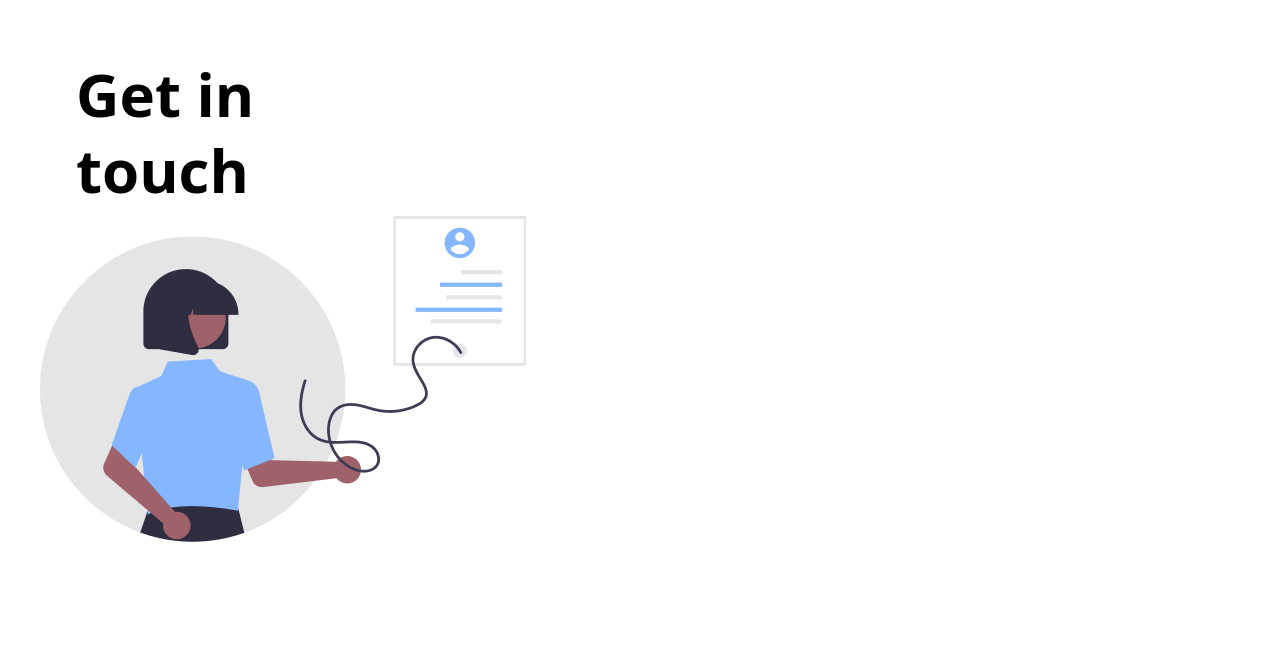
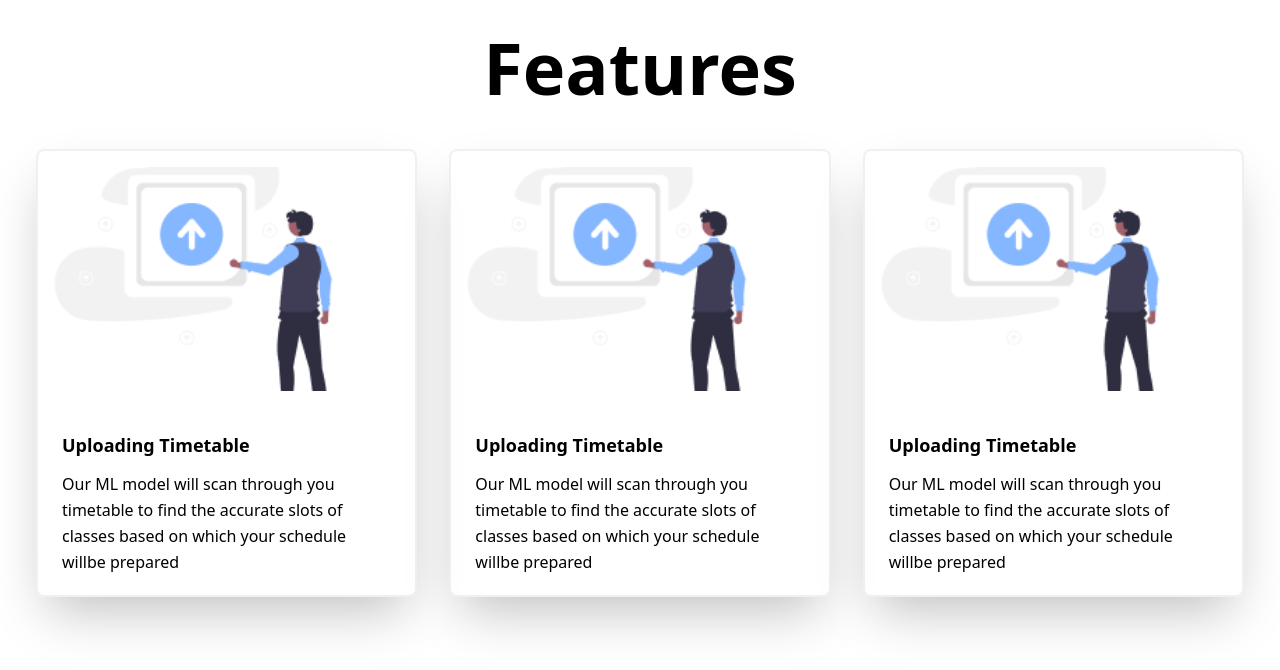
Before and after one commit to STCVIT/free-slot, a React (Create React App) app in the folder client/: page /landingPage3 in a window 1280 px wide. Shown: the top 670 px of the page. Built offline with nearby package versions, Linux system fonts and the light colour scheme; no server answers.

Commit message:
Landing Page 3

```diff
--- a/client/src/App.js
+++ b/client/src/App.js
@@ -6,7 +6,7 @@ import ProtectedRoute from "./components/ProtectedRoute";
 import Signup from "./components/Signup/SignUp";
 import Timetable from "./components/Signup/Timetable";
 import Login from "./components/Login/Login";
-import Home from "./pages/Home";
+//import Home from "./pages/Home";
 import Landing from "./components/Landing";
 // import Schedule from "./components/Schedule";
 import Schedule from "./components/Schedule/Schedule";
@@ -14,6 +14,7 @@ import AddEvent from "./components/AddEvent";
 import Profile from "./components/Profile";
 import LandingPage2 from "./components/LandingPages/LandingPage2";
 import LandingPage3 from "./components/LandingPages/LandingPage3";
+import LandingPage4 from "./components/LandingPages/LandingPage4";
 import Responses from "./components/Responses/Responses";
 import "./App.css";
 import HomePageBuild from "./components/HomePageBuild";
@@ -37,6 +38,7 @@ export default function App() {
           <Route path="/login" element={<Login />} />{" "}
           <Route path="/landingPage2" element={<LandingPage2 />} />{" "}
           <Route path="/landingPage3" element={<LandingPage3 />} />{" "}
+          <Route path="/landingPage4" element={<LandingPage4 />} />{" "}
           <Route path="/responses" element={<Responses />} />{" "}
           <Route path="/contactUs" element={<ContactUs />} />{" "}
           <Route path="/addEvent" element={<AddEvent />} />{" "}
--- a/client/src/components/LandingPages/LandingPage3.jsx
+++ b/client/src/components/LandingPages/LandingPage3.jsx
@@ -3,23 +3,54 @@ import React from "react";
 const LandingPage3 = () => {
   document.title = "LandingPage3"
     return (
-        <div class="flex flex-col xl:flex-row  w-full bg-white rounded-lg overflow-hidden cursor-pointer">
-            <div class="grid grid-cols-2 gap-4 w-full mt-12 m-6">
-                <div>
-                    <div class="ml-9">
-                        <h1 class="m-1 md:m-4 text-black font-bold text-4xl md:text-6xl">
-                            Get in
-                        </h1>
-                        <h1 class="m-1 md:m-4 text-black font-bold text-4xl md:text-6xl">
-                            touch
-                        </h1>
-                    </div>
-                    <img class="m-4 object-cover" src={require('../../assets/PersonalInformation.png')} alt="Flower and sky"/>
+      <div className="grid grid-rows-6 md:h-screen">
+        <h1 className="flex justify-center items-center text-center p-6 font-bold text-4xl md:text-7xl">Features</h1>
+
+        <div class="text-gray-600 body-font">
+          <div class="container px-9 py-4 mx-auto">
+            <div class="flex flex-wrap -m-4">
+
+              <div class="p-4 md:w-1/3">
+                <div class="border-2 border-gray-200 border-opacity-60 shadow-2xl rounded-lg overflow-hidden">
+                  <img class="lg:h-64 md:h-48 w-full p-4 object-cover object-center" src={require('../../assets/GoingUp.png')} alt="GoingUp"/>
+                  <div class="p-6 pb-2">
+                    <h1 class="title-font text-lg text-black font-bold mb-3">Uploading Timetable</h1>
+                    <p class="leading-relaxed mb-3 font-normal text-black">Our ML model will scan through you timetable to find the accurate slots of classes based on which your schedule willbe prepared</p>
+                  </div>
                 </div>
-                <div class="flex flex-col">
+              </div>
+
+              <div class="p-4 md:w-1/3">
+                <div class="border-2 border-gray-200 border-opacity-60 shadow-2xl rounded-lg overflow-hidden">
+                  <img class="lg:h-64 md:h-48 w-full p-4 object-cover object-center" src={require('../../assets/GoingUp.png')} alt="GoingUp"/>
+                  <div class="p-6 pb-2">
+                    <h1 class="title-font text-lg text-black font-bold mb-3">Uploading Timetable</h1>
+                    <p class="leading-relaxed mb-3 font-normal text-black">Our ML model will scan through you timetable to find the accurate slots of classes based on which your schedule willbe prepared</p>
+                  </div>
                 </div>
+              </div>
+
+              <div class="p-4 md:w-1/3">
+                <div class="border-2 border-gray-200 border-opacity-60 shadow-2xl rounded-lg overflow-hidden">
+                  <img class="lg:h-64 md:h-48 w-full p-4 object-cover object-center" src={require('../../assets/GoingUp.png')} alt="GoingUp"/>
+                  <div class="p-6 pb-2">
+                    <h1 class="title-font text-lg text-black font-bold mb-3">Uploading Timetable</h1>
+                    <p class="leading-relaxed mb-3 font-normal text-black">Our ML model will scan through you timetable to find the accurate slots of classes based on which your schedule willbe prepared</p>
+                  </div>
+                </div>
+              </div>
+
+
+
+
             </div>
+          </div>
         </div>
+
+
+
+
+      </div>
     );
   };
 
--- /dev/null
+++ b/client/src/components/LandingPages/LandingPage4.jsx
@@ -0,0 +1,26 @@
+import React from "react";
+
+const LandingPage3 = () => {
+  document.title = "LandingPage3"
+    return (
+        <div class="flex flex-col xl:flex-row  w-full bg-white rounded-lg overflow-hidden cursor-pointer">
+            <div class="grid grid-cols-2 gap-4 w-full mt-12 m-6">
+                <div>
+                    <div class="ml-9">
+                        <h1 class="m-1 md:m-4 text-black font-bold text-4xl md:text-6xl">
+                            Get in
+                        </h1>
+                        <h1 class="m-1 md:m-4 text-black font-bold text-4xl md:text-6xl">
+                            touch
+                        </h1>
+                    </div>
+                    <img class="m-4 object-cover" src={require('../../assets/PersonalInformation.png')} alt="Flower and sky"/>
+                </div>
+                <div class="flex flex-col">
+                </div>
+            </div>
+        </div>
+    );
+  };
+
+  export default LandingPage3;
```
Also changed, not shown: client/src/assets/GoingUp.png (added).
